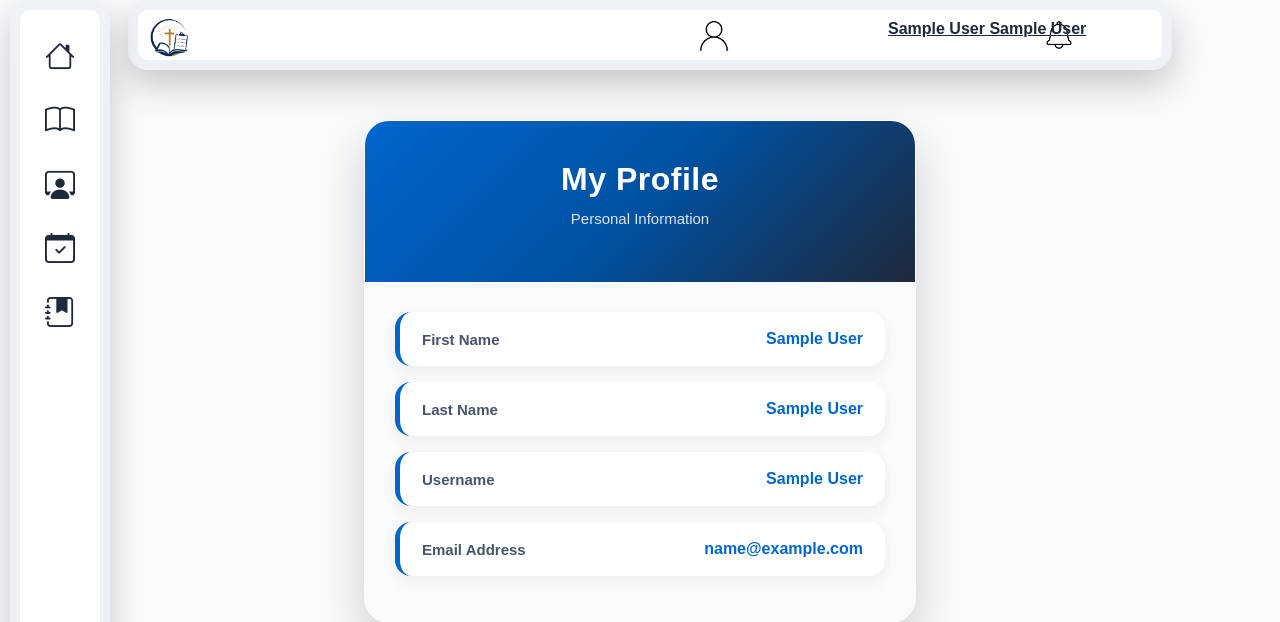
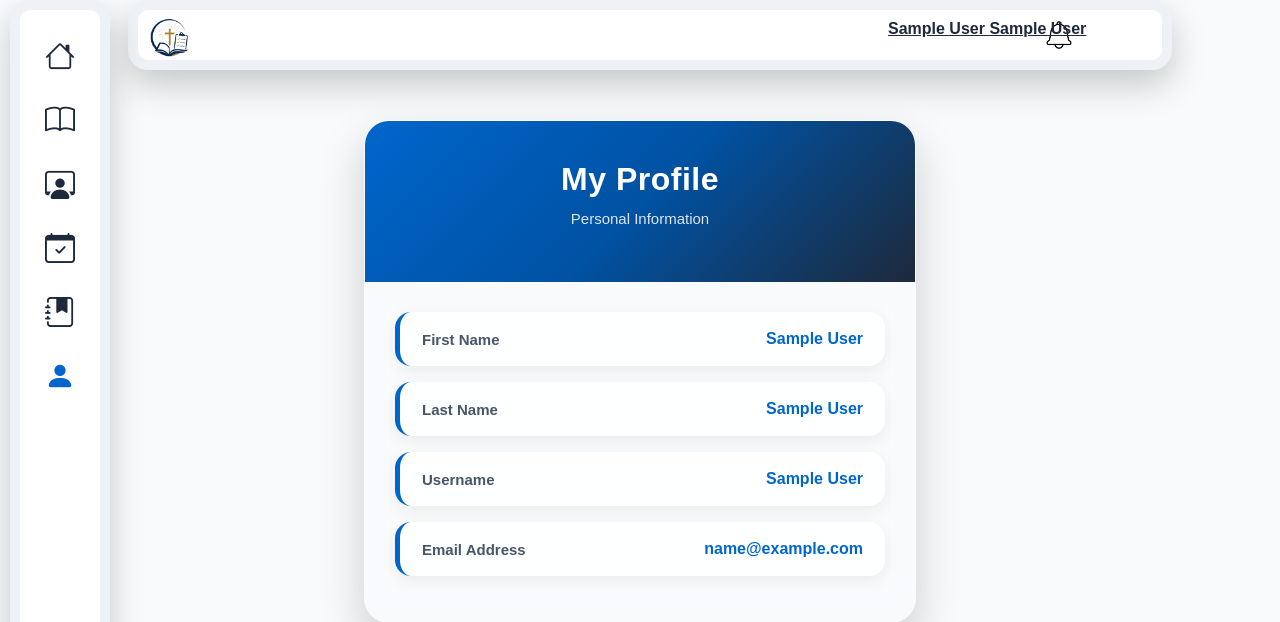
Before and after one commit to Antwan-Beshay/Khedma-Track, a Flask app: page /Profile in a window 1280 px wide. Shown: the top 622 px of the page. Run offline with Flask 3, Linux system fonts and the light colour scheme; the visitor is signed in with stand-in values (Sample User, id 1).

Commit message:
Update layout.html with script and link adjustments

```diff
--- a/templates/layout.html
+++ b/templates/layout.html
@@ -29,7 +29,7 @@
 
 
  <script src="https://cdn.jsdelivr.net/npm/bootstrap@5.3.8/dist/js/bootstrap.bundle.min.js"></script>
-
+ <script src="https://cdn.jsdelivr.net/npm/chart.js"></script>
   </head>
   <body>
 
@@ -46,17 +46,16 @@
       {% if notification %}
       <div class="reddot"></div>
 
-
        {% endif %}
 
     </div>
 
 
-     <a class="user" href='{{url_for("Profile")}}'>{{ session.get("fname")}} {{session.get("lname")}} </a>
+     <a class="user" href='{{url_for("Profile")}}'>{{ session.get("fname")}} {{session.get("lname")}}
      <div class="profile">
       <img  src="{{ url_for('static', filename='img/profile.png')}}" alt="profile-icon" class="profile">
      </div>
-
+     </a>
 
      </center>
     </header>
@@ -122,11 +121,16 @@
        data-bs-title="Attendance"></i>
 </a>
 
-<a href="{{ url_for('preparation') }}"
-   class="">
+<a href="{{ url_for('preparation') }}">
     <i class="bi bi-journal-bookmark-fill"  style="{% if request.endpoint == 'preparation' %}color:#0066cc;{% else %}color: #1e293b;{% endif %}" data-bs-toggle="tooltip"
        data-bs-placement="right"
        data-bs-title="Preparation"></i>
+</a>
+<a href="{{ url_for('Profile') }}">
+    <i class="bi bi-person-fill" style="{% if request.endpoint == 'Profile' %}color:#0066cc;{% else %}color: #1e293b;{% endif %}"
+       data-bs-toggle="tooltip"
+       data-bs-placement="right"
+       data-bs-title="Profile"></i>
 </a>
 
     </center>
```
